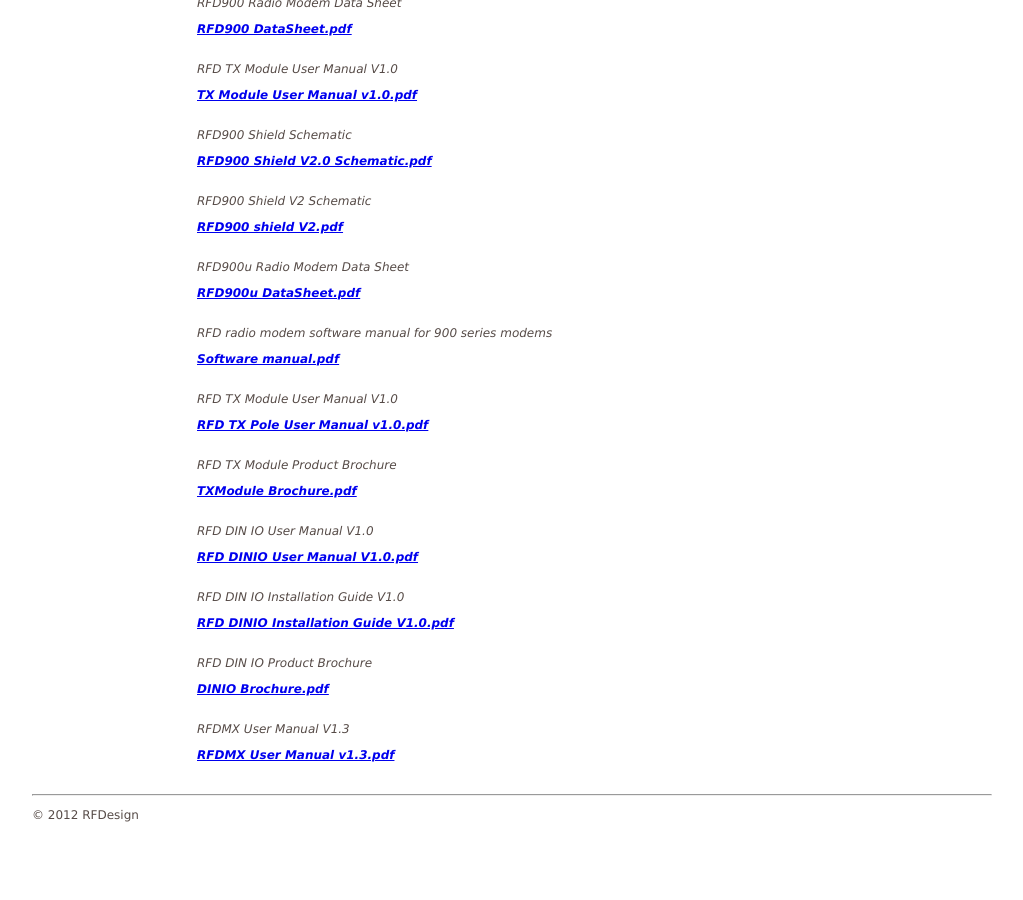
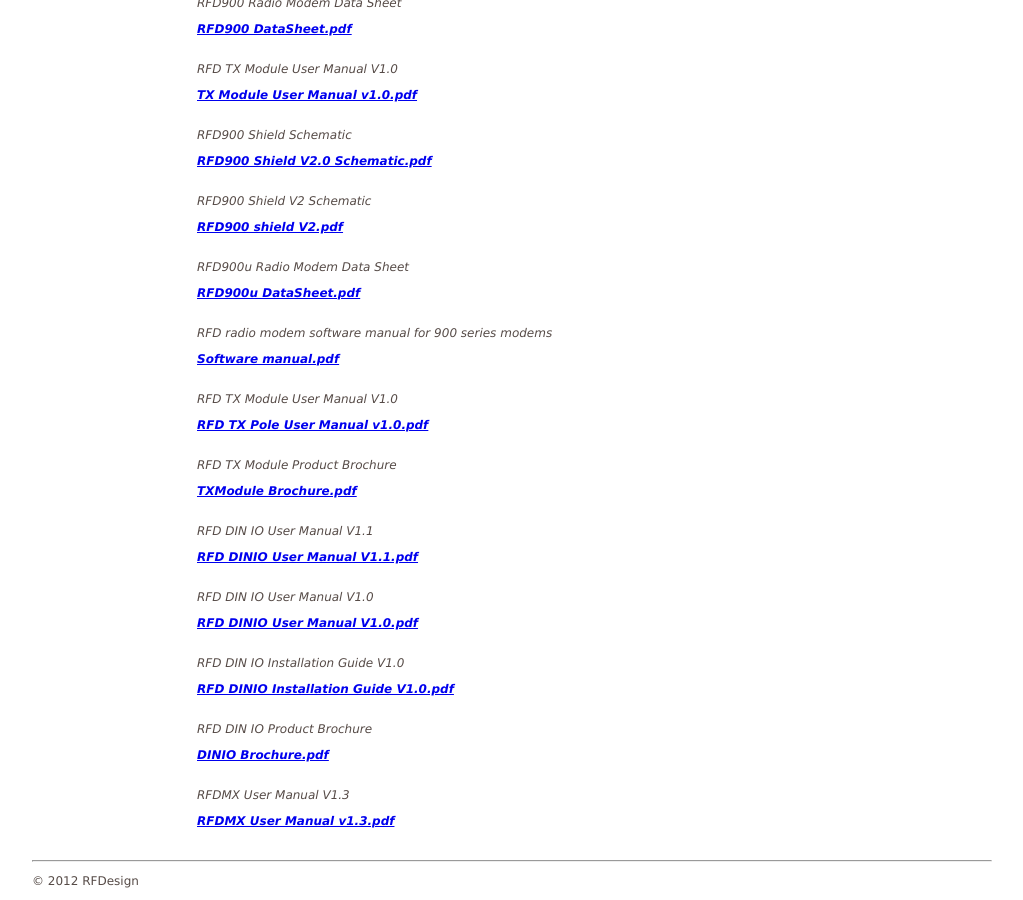
Before and after one commit to RFDesign/rfdesign.github.io, a Jekyll site: the page built from docs.html, in a window 1280 px wide and 900 px high, scrolled down 1070 px. Shown: the whole window, without its empty margins (26-1049 px from the left). Built offline with Jekyll 4.4.1, drawn with Linux system fonts in a browser that asks for light colours; before the commit the page ends 1904 px from its top, so only the background shows below that.

Commit message:
Update docs.yml

```diff
--- a/_data/docs.yml
+++ b/_data/docs.yml
@@ -42,6 +42,8 @@
   des: RFD TX Module User Manual V1.0
 - file: TXModule Brochure.pdf
   des: RFD TX Module Product Brochure
+- file: RFD DINIO User Manual V1.1.pdf
+  des: RFD DIN IO User Manual V1.1
 - file: RFD DINIO User Manual V1.0.pdf
   des: RFD DIN IO User Manual V1.0
 - file: RFD DINIO Installation Guide V1.0.pdf
```
